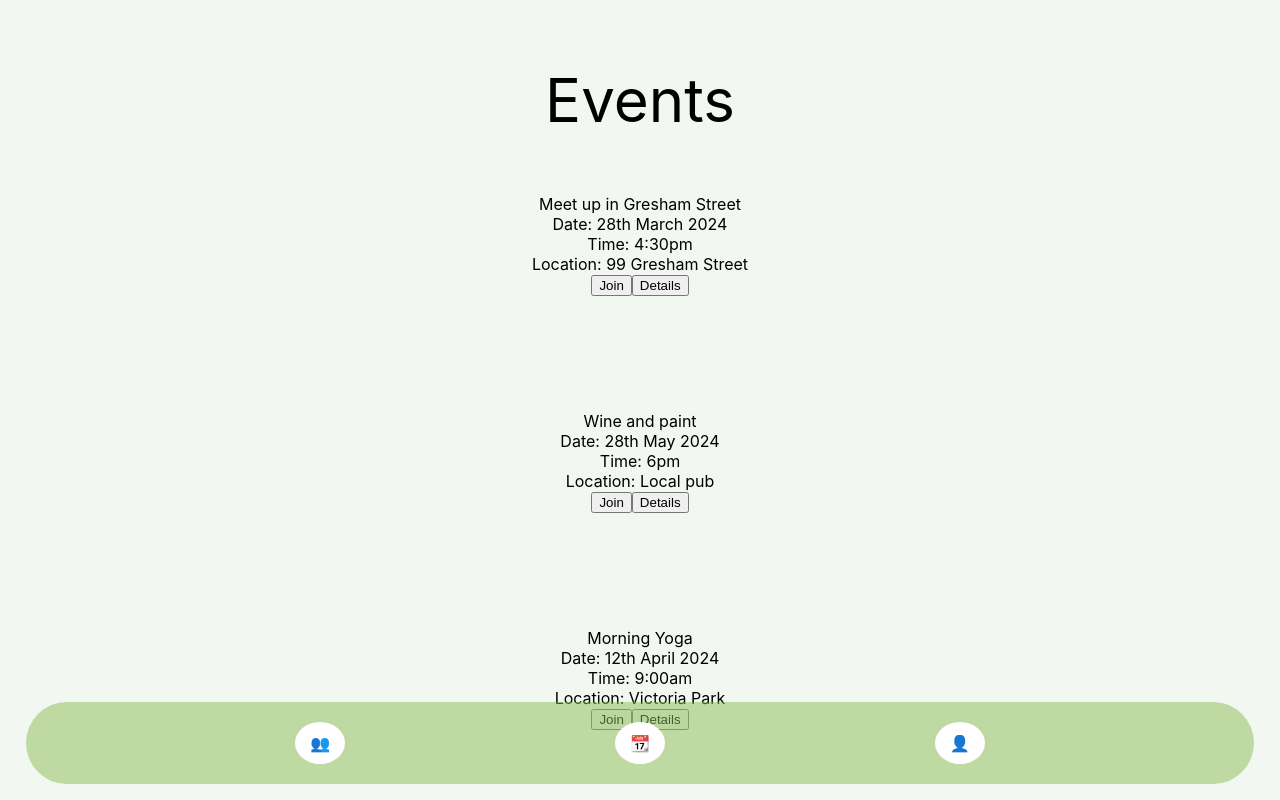
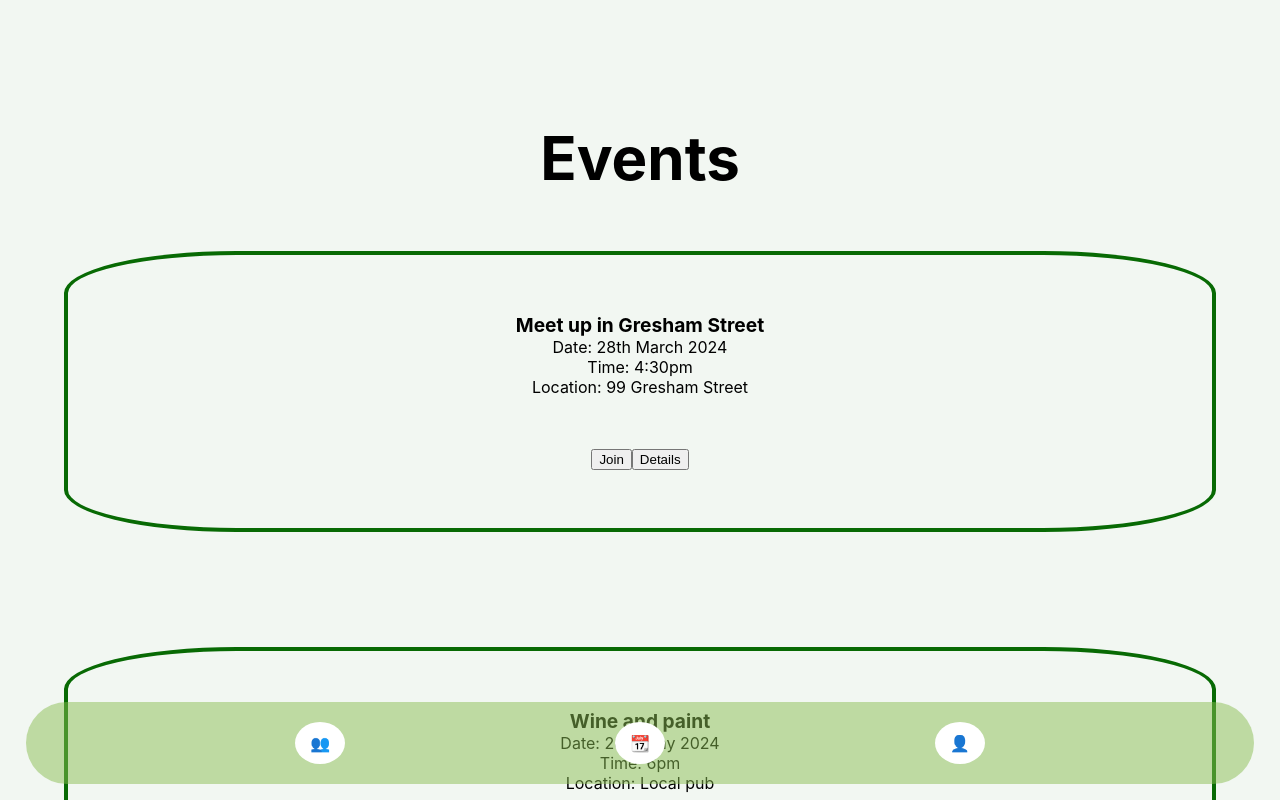
Before and after one commit to PAZHames/WhoCares, a React (Create React App) app in the folder my-react-app/: page /events in a window 1280 px wide. Shown: the top 800 px of the page. Built offline with nearby package versions, Linux system fonts and the light colour scheme.

Commit message:
event styling + profile

```diff
--- a/my-react-app/src/pages/Events.css
+++ b/my-react-app/src/pages/Events.css
@@ -1,5 +1,8 @@
 .title {
     font-size: 60px;
+    font-weight: bold;
+    margin-top: 5%;
+    margin-bottom: 5%;
 }
 
 .container {
@@ -8,8 +11,22 @@
 
 .event {
     padding: 5%;
+    border: 4px solid rgba(8, 106, 4, 1);
+    border-radius: 15%;
+    margin-bottom: 10%;
+
+}
+
+
+.event-name {
+    font-size: larger;
+    font-weight: bold;
 }
 
 .all-events {
     margin-bottom: 50%;
 }
+
+.event-details {
+    margin-bottom: 5%;
+}
--- a/my-react-app/src/pages/Profile.css
+++ b/my-react-app/src/pages/Profile.css
@@ -6,16 +6,20 @@
     font-size: 60px;
     padding-bottom: 5%;
     padding-top: 10%;
+    font-weight: bold;
 }
 
 .profilebio{
     display: grid;
     grid-template-columns: 1fr 1fr;
+    text-align: left;
+    padding: auto;
 
 }
 
 .profile-pic img {
     border-radius: 60%;
+    width: 80%;
 }
 
 .container {
@@ -24,4 +28,9 @@
 
 .about-me {
     padding-top: 5%;
+    text-align: left;
 }
+
+.response {
+    margin-bottom: 5%;
+}
--- a/my-react-app/src/pages/Profile.js
+++ b/my-react-app/src/pages/Profile.js
@@ -11,7 +11,7 @@ function Profile() {
         <div className='profilebio'>
 
           <div className="profile-pic">
-            <img src='profilepic.jpg' width ='60%' />
+            <img src='profilepic.jpg'  />
           </div>
           <div className="bio">
           <div className="prompt">Name</div>
```
